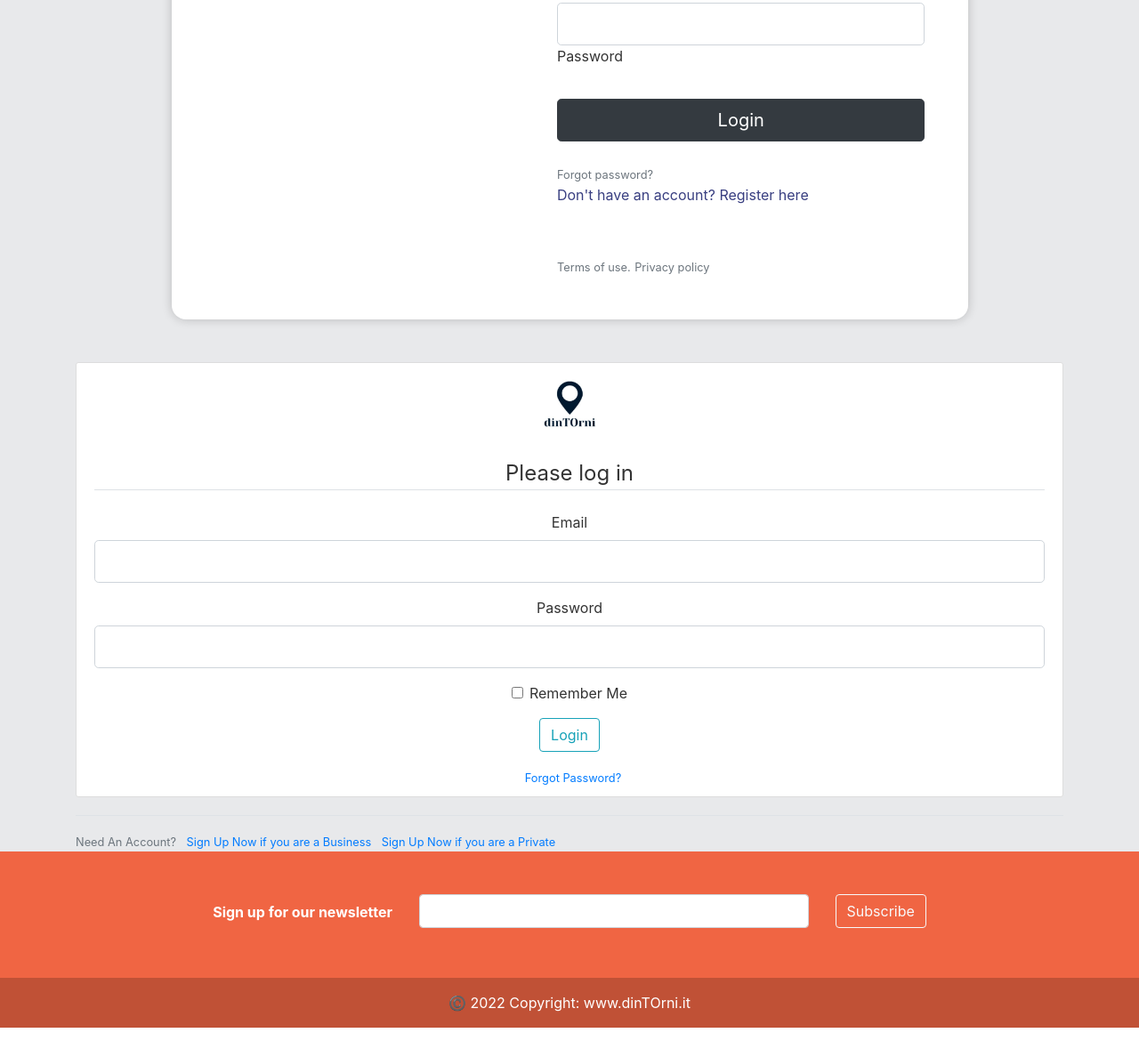
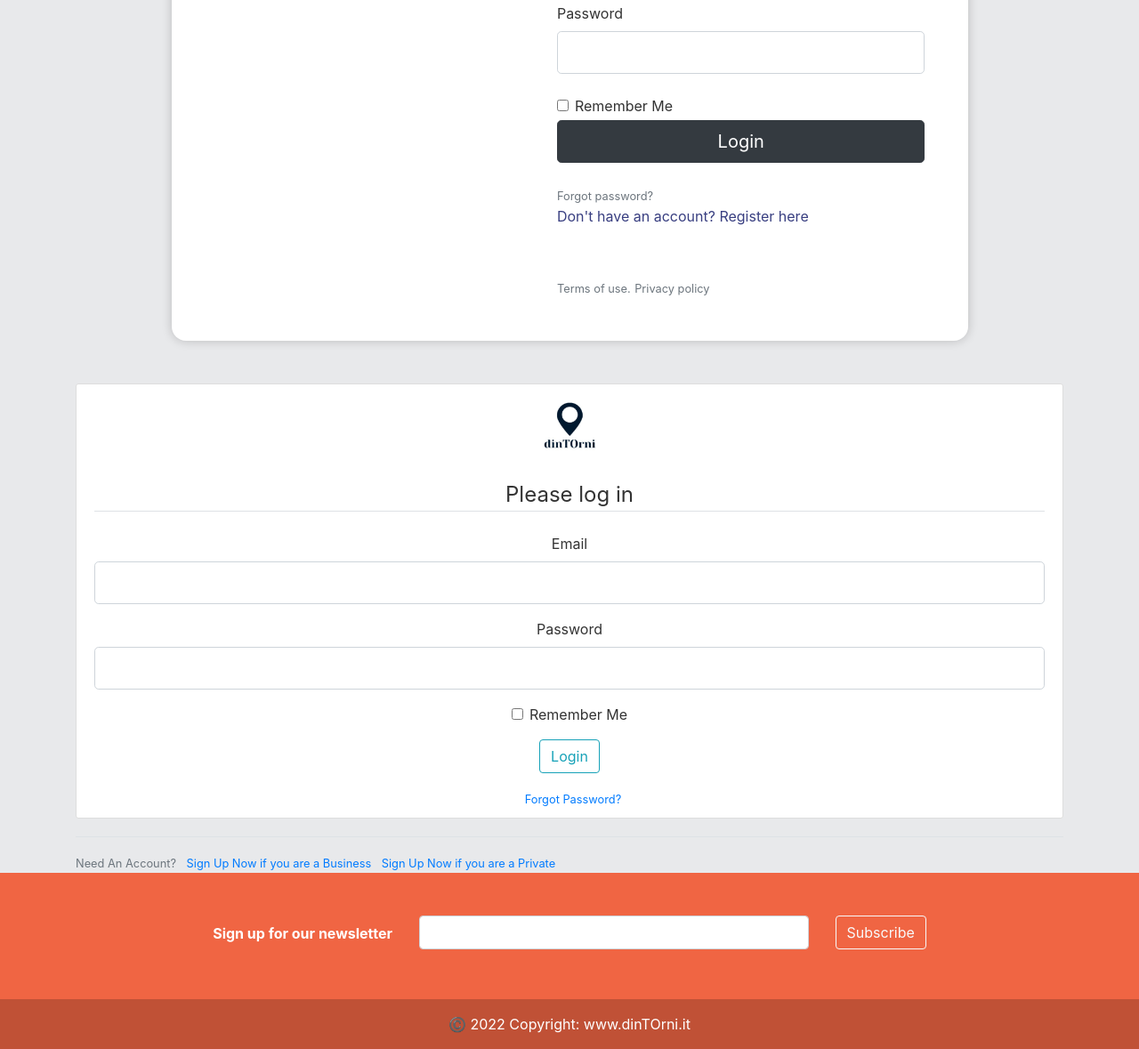
Before and after one commit to emanuelaallocca/dintorni_new, a Flask app: page /login in a window 1280 px wide. Shown: the part 396-1575 px from the top of the page at 89% size. Before the commit the page ends 1551 px from the top, so only its background shows below. Run offline with Flask 2, Linux system fonts and the light colour scheme; some libraries are stand-ins or nearby versions.

Commit message:
prova provetta

```diff
--- a/app/templates/login.html
+++ b/app/templates/login.html
@@ -5,8 +5,6 @@
 
 <section class="vh-100" style="background-color: #E8E9EB;">
     <div class="container py-5 h-100">
-      <form method="POST" action="">
-
 
             <div class="row d-flex justify-content-center align-items-center h-100">
                 <div class="col col-xl-10">
@@ -21,9 +19,7 @@
                             </div>
                             <div class="col-md-6 col-lg-7 d-flex align-items-center">
                                 <div class="card-body p-4 p-lg-5 text-black">
-
-                <form>
-
+                                    <form method="POST" action="">
                                         <div class="d-flex align-items-center mb-3 pb-1">
                                             <i class="fas fa-cubes fa-2x me-3" style="color: #ff6219;"></i>
                                             <img style="max-width:50px; margin-top: -7px;" src="{{ url_for('static', filename='img/' + 'logo.png') }}">
@@ -32,25 +28,48 @@
                                         <h5 class="fw-normal mb-3 pb-3" style="letter-spacing: 1px;">Sign into your account</h5>
 
                                         <div class="form-outline mb-4">
-                    <input type="email" id="form2Example17" class="form-control form-control-lg" />
-                    <label class="form-label" for="form2Example17">Email address</label>
+                                            {{ form.email.label(class="form-control-label") }}
+                                            {% if form.email.errors %}
+                                                {{ form.email(class="form-control form-control-lg is-invalid") }}
+                                                <div class="invalid-feedback">
+                                                    {% for error in form.email.errors %}
+                                                        <span>{{ error }}</span>
+                                                    {% endfor %}
+                                                </div>
+                                            {% else %}
+                                                {{ form.email(class="form-control form-control-lg") }}
+                                            {% endif %}
                                         </div>
 
                                         <div class="form-outline mb-4">
-                    <input type="password" id="form2Example27" class="form-control form-control-lg" />
-                    <label class="form-label" for="form2Example27">Password</label>
+                                            {{ form.password.label(class="form-control-label") }}
+                                            {% if form.password.errors %}
+                                                {{ form.password(class="form-control form-control-lg is-invalid") }}
+                                                <div class="invalid-feedback">
+                                                    {% for error in form.password.errors %}
+                                                        <span>{{ error }}</span>
+                                                    {% endfor %}
+                                                </div>
+                                            {% else %}
+                                                {{ form.password(class="form-control form-control-lg") }}
+                                            {% endif %}
+                                        </div>
+                                        <div class="form-check">
+                                            {{ form.remember(class="form-check-input") }}
+                                            {{ form.remember.label(class="form-check-label") }}
                                         </div>
 
                                         <div class="pt-1 mb-4">
-                    <button class="btn btn-dark btn-lg btn-block" type="button">Login</button>
+
+                                            {{ form.submit(class="btn btn-dark btn-lg btn-block") }}
                                         </div>
 
-                  <a class="small text-muted" href="#!">Forgot password?</a>
+
+                                        <a class="small text-muted" href="{{ url_for('users.reset_request') }}">Forgot password?</a>
                                         <p class="mb-5 pb-lg-2" style="color: #393f81;">Don't have an account? <a href="#!" style="color: #393f81;">Register here</a></p>
                                         <a href="#!" class="small text-muted">Terms of use.</a>
                                         <a href="#!" class="small text-muted">Privacy policy</a>
                                     </form>
-
                                 </div>
                             </div>
                         </div>
--- a/config.py
+++ b/config.py
@@ -3,7 +3,7 @@ import os
 
 class Config:
     SECRET_KEY = '123' #os.environ.get('SECRET_KEY')
-    SQLALCHEMY_DATABASE_URI = 'sqlite:///nuovo.db' #os.environ.get('SQLALCHEMY_DATABASE_URI')
+    SQLALCHEMY_DATABASE_URI = 'sqlite:///database.db' #os.environ.get('SQLALCHEMY_DATABASE_URI')
     MAIL_SERVER = 'smtp.googlemail.com'
     MAIL_PORT = 587
     MAIL_USE_TLS = True
```
Also changed, not shown: app/nuovo.db (deleted), app/static/img/review_2.png (added), app/static/img/review_3.png (added). Lines whose indentation alone changed are shown as unchanged.
